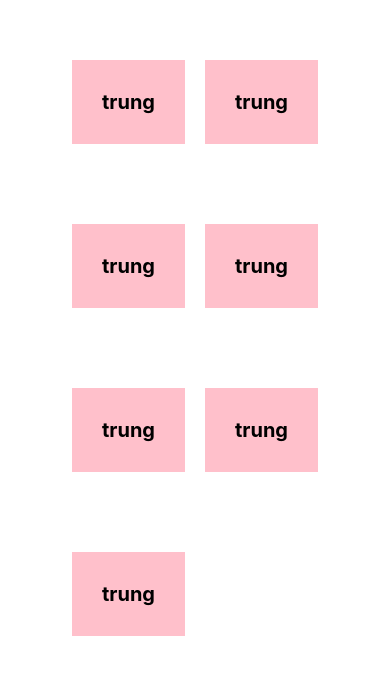
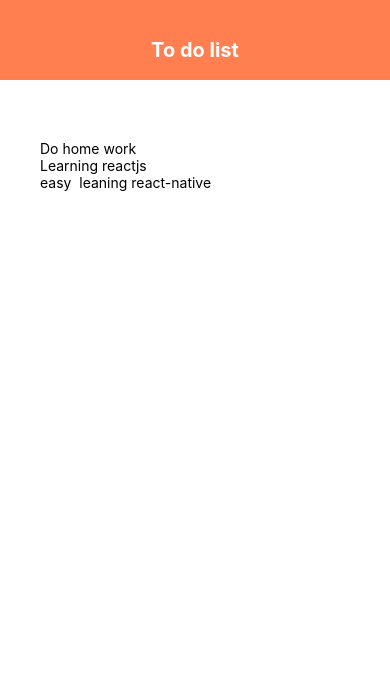
Before and after one commit to DangTrungdev113999/react-native-todolist, a React Native app: screen / in a window 390 px wide. Shown: the top 674 px of the page. Built offline with nearby package versions, Linux system fonts and the light colour scheme.

Commit message:
Header component

```diff
--- a/App.js
+++ b/App.js
@@ -1,36 +1,28 @@
 import React, { useState } from 'react';
-import { StyleSheet, Text, View, FlatList, TouchableOpacity } from 'react-native';
+import { StyleSheet, Text, View, FlatList } from 'react-native';
+import Header from './src/components/Header';
 
 export default function App() {
-  const [persion, setPersion] = useState([
-    { name: 'trung', id: "1" },
-    { name: 'trung', id: '2' },
-    { name: 'trung', id: '3' },
-    { name: 'trung', id: '4' },
-    { name: 'trung', id: '5' },
-    { name: 'trung', id: '6' },
-    { name: 'trung', id: '7' },
-  ]);
-
-  const onPressHandler = id => {
-    setPersion(prevPersion => {
-      return prevPersion.filter(persion => persion.id !== id);
-    })
-  }
+  const [todos, setTodos] = useState([
+    {text: 'Do home work', key: '1'},
+    {text: 'Learning reactjs', key: '2'},
+    {text: 'easy  leaning react-native ', key: '3'}
+  ])
 
   return (
     <View style={styles.container}>
+      <Header/>
+    <View style={styles.content} >
+      {/* to form */}
+    <View style={styles.list}>
       <FlatList
-        data={persion}
-        keyExtractor={item => item.id}
-        horizontal={false}
-        renderItem={({ item }) => (
-          <TouchableOpacity onPress={() => onPressHandler(item.id)} >
-            <Text style={styles.item}>{item.name}</Text>
-          </TouchableOpacity>
+        data={todos}
+        renderItem={({item}) => (
+          <Text>{item.text}</Text>
         )}
-        numColumns={2}
       />
+      </View>
+      </View>
     </View>
   );
 }
@@ -39,17 +31,11 @@
   container: {
     flex: 1,
     backgroundColor: '#fff',
-    paddingVertical: 20,
-    paddingHorizontal: 20,
-    alignItems: 'center',
-    justifyContent: 'center',
   },
-  item: {
-    fontSize: 20,
-    fontWeight: 'bold',
-    marginVertical: 40,
-    marginHorizontal: 10,
-    padding: 30,
-    backgroundColor: 'pink'
+  content: {
+    padding: 40,
+  },
+  list: {
+    marginTop: 20,
   }
 });
--- /dev/null
+++ b/src/components/Header.js
@@ -0,0 +1,27 @@
+import React from 'react';
+import { View, Text, StyleSheet } from 'react-native';
+
+function Header() {
+    return (
+        <View style={styles.header}>
+          <Text style={styles.title}>To do list</Text>
+        </View>
+    )
+}
+
+
+const styles = StyleSheet.create({
+    header: {
+        height: 80,
+        paddingTop: 38,
+        backgroundColor: 'coral',
+    },
+    title: {
+        textAlign: 'center',
+        color: '#fff',
+        fontSize: 20,
+        fontWeight: 'bold',
+    }
+})
+
+export default Header;
```
